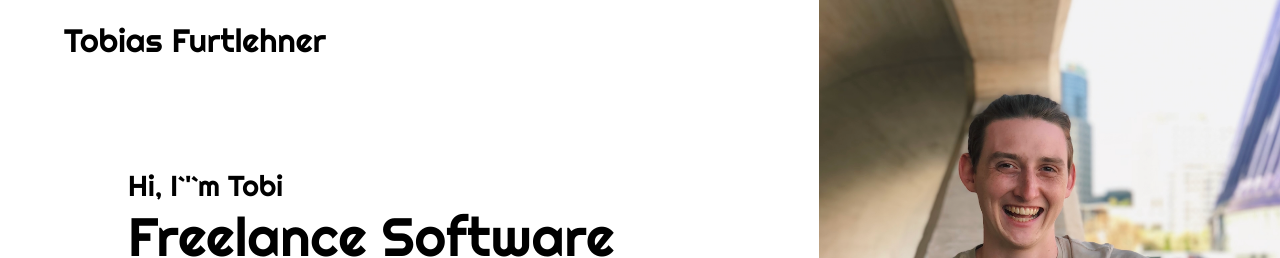
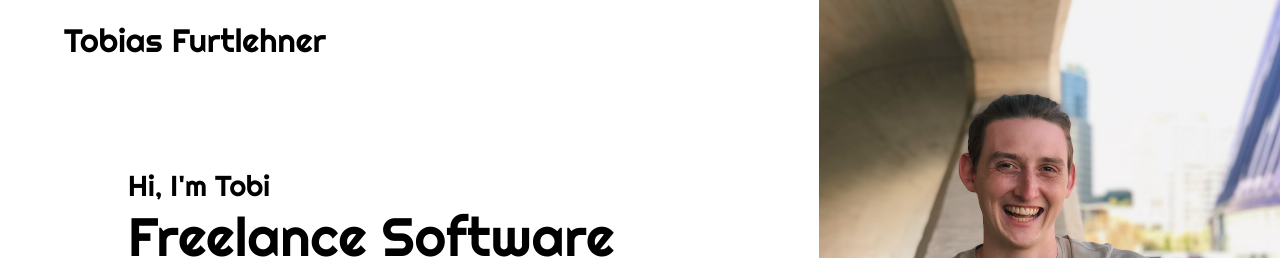
Before and after one commit to Tobilence/personal-homepage, a Next.js app: page / in a window 1280 px wide. Shown: the top 258 px of the page. Built offline with nearby package versions, Linux system fonts and the light colour scheme.

Commit message:
UI Fixes

```diff
--- a/src/components/sections/LandingPage/LandingPage.module.css
+++ b/src/components/sections/LandingPage/LandingPage.module.css
@@ -24,7 +24,7 @@
 
 .heroTextWrapper {
 	position: absolute;
-	top: 25vh;
+	top: 30vh;
 	left: 10%;
 }
 
--- a/src/components/sections/LandingPage/LandingPageDesktop.tsx
+++ b/src/components/sections/LandingPage/LandingPageDesktop.tsx
@@ -12,7 +12,7 @@ const LandingPageDesktop = () => {
 	return (
 		<div className={styles.desktopWrapper}>
 			<div className={styles.heroTextWrapperDesktop}>
-				<h3 className={styles.heroText}>Hi, I`&#39;`m Tobi</h3>
+				<h3 className={styles.heroText}>Hi, I&#39;m Tobi</h3>
 				<UnderlineText>
 					<h1 style={{ fontSize: "3rem" }} className={styles.heroText}>Freelance Software Developer</h1>
 				</UnderlineText>
--- a/src/components/sections/LandingPage/LandingPageMobile.tsx
+++ b/src/components/sections/LandingPage/LandingPageMobile.tsx
@@ -13,7 +13,7 @@ const LandingPageMobile = () => {
 			/>
 			<div className={styles.imageOverlay}></div>
 			<div className={styles.heroTextWrapper}>
-				<h3 className={styles.heroText}>Hi, I`&#39;`m Tobi</h3>
+				<h3 className={styles.heroText}>Hi, I&#39;m Tobi</h3>
 				<h1 className={styles.heroText}>Freelance Software Developer</h1>
 				<p className={styles.heroText}>Data Science & Psychology Student</p>
 			</div>
```
